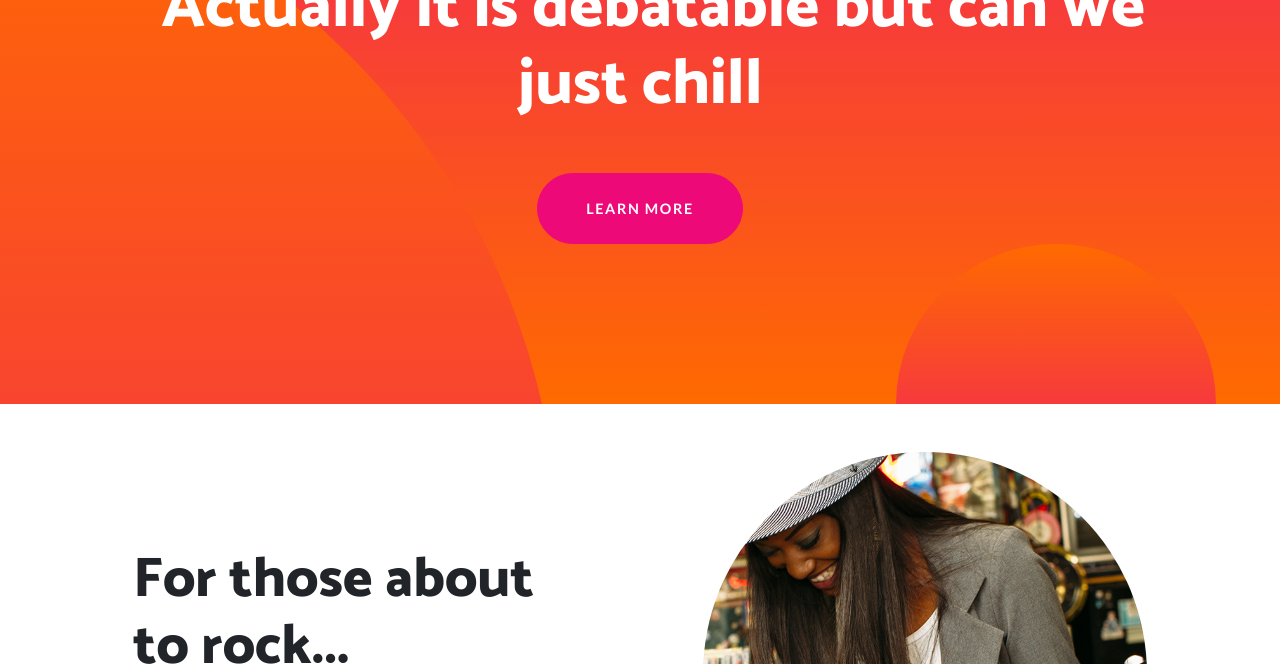
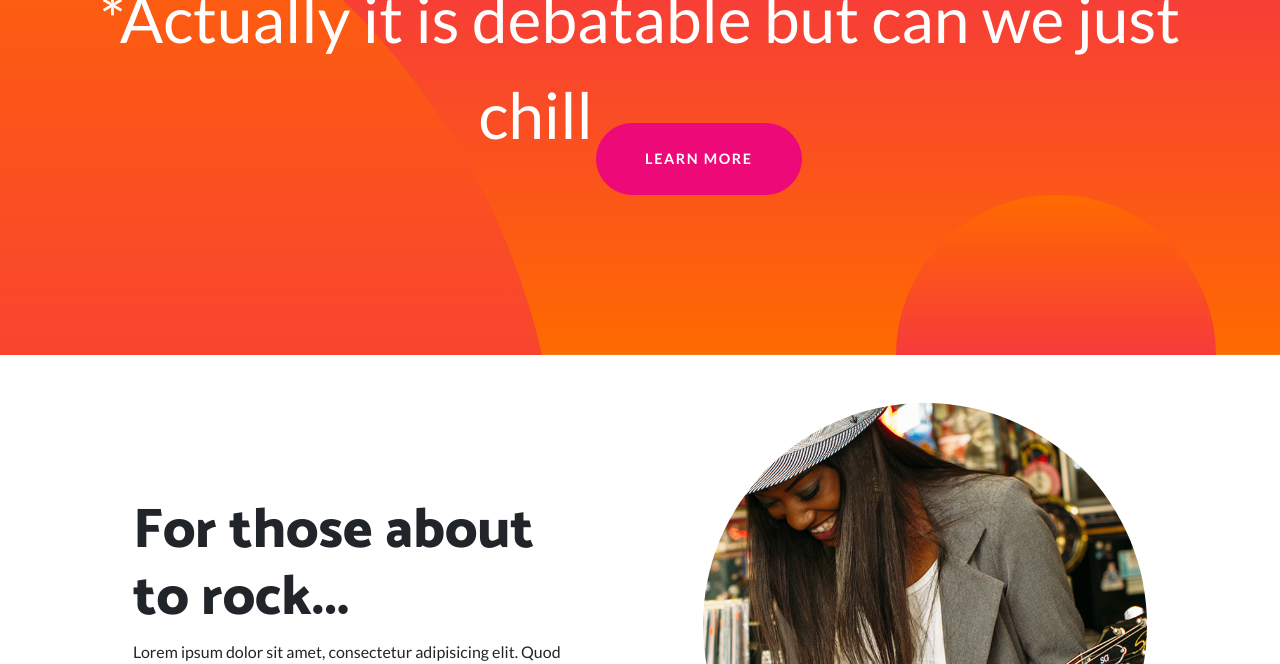
Before and after one commit to masoncooper99/birdclubwebsite, a website: page index.html in a window 1280 px wide. Shown: the part 436-1100 px from the top of the page. Drawn offline with Linux system fonts and the light colour scheme.

Commit message:
Update index.html
text 4

```diff
--- a/index.html
+++ b/index.html
@@ -50,7 +50,7 @@
         <div class="container">
           <h1 class="masthead-heading mb-0">The Birdwatching Club</h1>
           <h2 class="masthead-subheading mb-0">is not a cult</h2>
-            <h5 class="masthead-subheading mb-0">*Actually it is debatable but can we just chill</h5>
+            <p5 class="masthead-subheading mb-0">*Actually it is debatable but can we just chill</p5>
           <a href="#" class="btn btn-primary btn-xl rounded-pill mt-5">Learn More</a>
         </div>
       </div>
```
